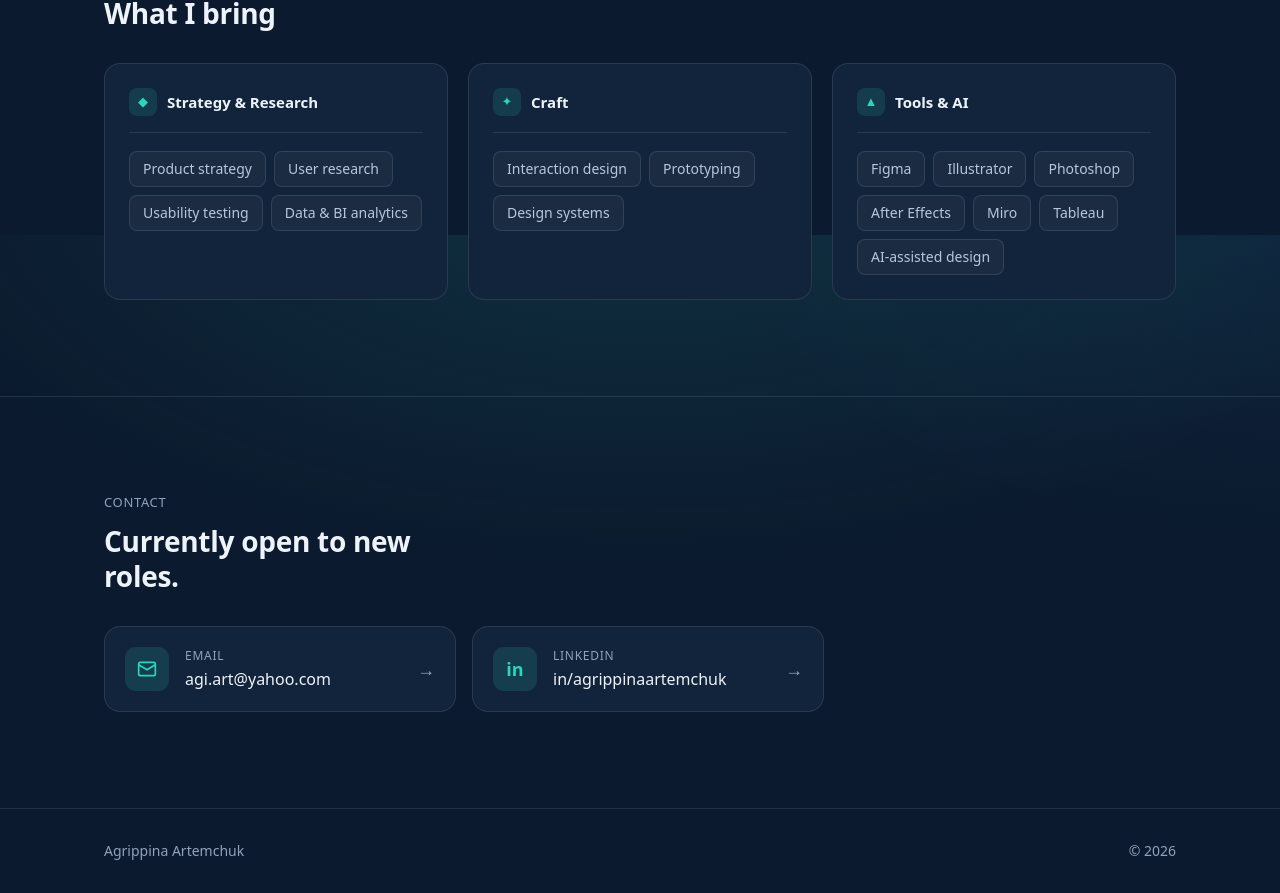
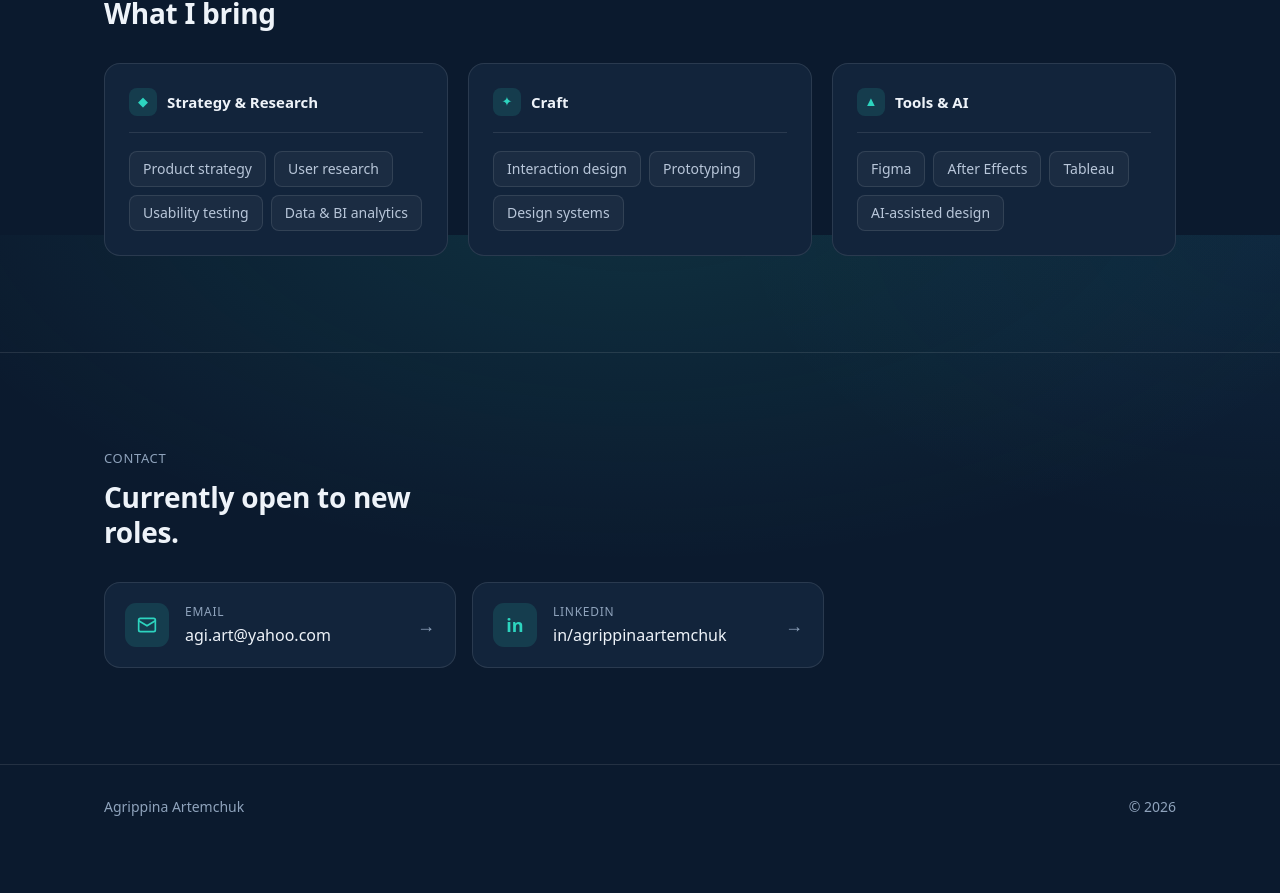
Before and after one commit to aartspiration/agi, a Next.js app: page / in a window 1280 px wide. Shown: the part 2165-3058 px from the top of the page. After the commit the page ends 3014 px from the top, so only its background shows below. Built offline with nearby package versions, Linux system fonts and the light colour scheme.

Commit message:
feat: point Get in touch buttons to LinkedIn

```diff
--- a/src/app/page.tsx
+++ b/src/app/page.tsx
@@ -24,7 +24,7 @@ const skills = [
   {
     icon: "▲",
     title: "Tools & AI",
-    chips: ["Figma", "Illustrator", "Photoshop", "After Effects", "Miro", "Tableau", "AI-assisted design"],
+    chips: ["Figma", "After Effects", "Tableau", "AI-assisted design"],
   },
 ];
 
```
